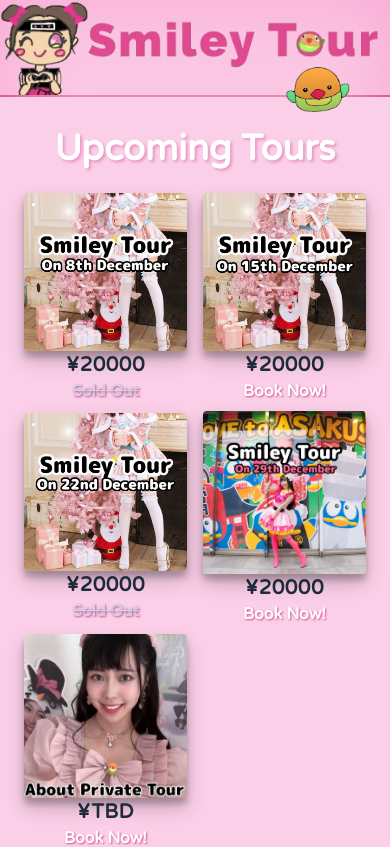
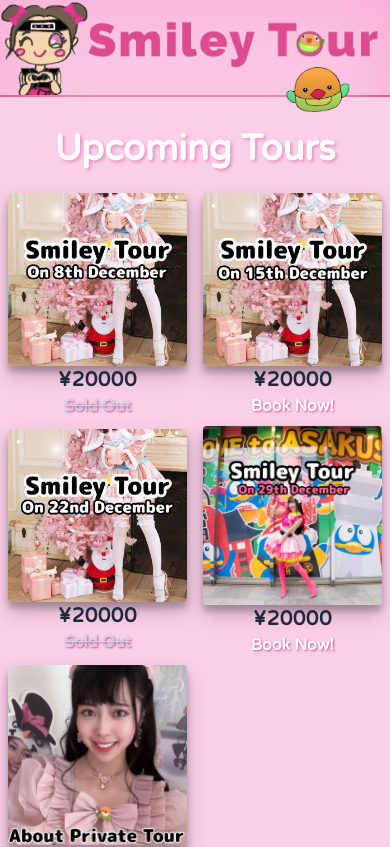
Before and after one commit to brandonrainey/smiley-tours, a Next.js app: page / in a window 390 px wide. Shown: the top 847 px of the page. Built offline with nearby package versions, Linux system fonts and the light colour scheme; what tailwindcss-animated would draw is missing.

Commit message:
small mobile style changes

```diff
--- a/components/MainContent.tsx
+++ b/components/MainContent.tsx
@@ -25,7 +25,7 @@ export default function MainContent({ windowWidth }: MainContentProps) {
   })
 
   return (
-    <main className="custom:h-full h-auto py-12 w-full flex flex-col custom:px-10 px-4  mb-4  custom:rounded-b-xl bg-pink-400 custom:border-x-2 custom:border-pink-600 border-pink-700 custom:border-b-2 custom:border-t-0 border-y-2 custom:justify-normal  justify-center">
+    <main className="custom:h-full h-auto py-12 w-full flex flex-col custom:px-10 px-4  mb-4  custom:rounded-b-xl bg-pink-400 custom:border-x-2 custom:border-pink-600 border-pink-500/50 custom:border-b-2 custom:border-t-0 border-y-4 custom:justify-normal  justify-center">
       <h1 className="text-5xl font-Varela text-center p-4 font-semibold tracking-wider  custom:z-20 textGradient ">
         Tokyo Tour Guide
       </h1>
@@ -54,7 +54,7 @@ export default function MainContent({ windowWidth }: MainContentProps) {
             />
           </div>
 
-          <p className="text-white custom:text-2xl text-xl textShadow font-medium custom:my-auto">
+          <p className="text-white custom:text-2xl text-xl textShadow font-medium custom:my-auto ">
             ❤️ Let&apos;s stroll through the vibrant streets of Akihabara, and
             I&apos;ll share interesting insights with you along the way.
             <br />
--- a/components/TourSidebar.tsx
+++ b/components/TourSidebar.tsx
@@ -18,7 +18,7 @@ interface TourSidebarProps {
 
 export default function TourSidebar({ tours, windowWidth }: TourSidebarProps) {
   return (
-    <section className=" bg-pink-200 h-auto relative p-4 font-Varela custom:basis-1/4">
+    <section className=" bg-pink-200 h-auto relative custom:p-4 py-4 font-Varela custom:basis-1/4">
       <Image
         src="/bulma.webp"
         width={windowWidth > 1100 ? 100 : 70}
@@ -26,13 +26,17 @@ export default function TourSidebar({ tours, windowWidth }: TourSidebarProps) {
         alt="bulma image"
         className={`absolute custom:-top-12 custom:-left-10 -top-8 right-10`}
       />
+
+
       <h1
-        className={`text-center text-4xl font-bold mb-6 mt-4  text-white  ${
+        className={`text-center text-4xl font-bold mb-6 mt-4  text-white z-20 ${
           windowWidth > 1100 ? 'textShadow3' : 'textShadow3Mobile'
         }`}
       >
         Upcoming Tours
       </h1>
+
+
 
       <ul className="flex custom:flex-col flex-wrap items-center ">
         {tours.map((tour) => (
```
